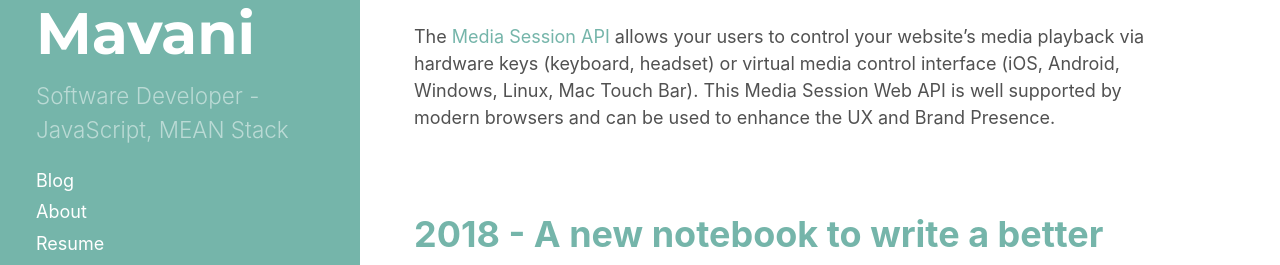
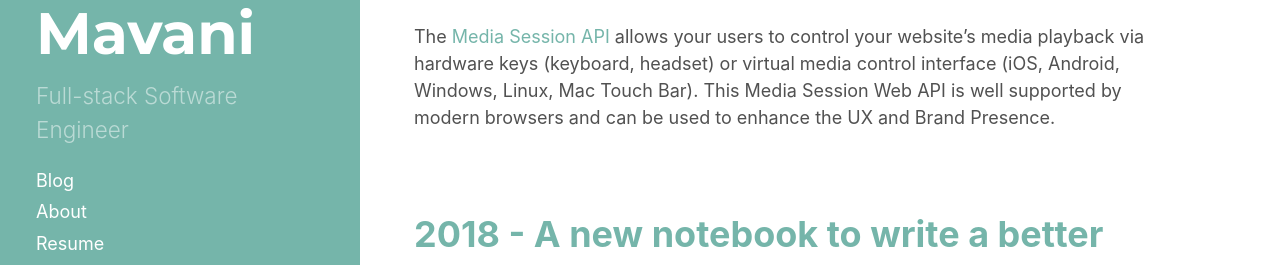
Before and after one commit to ManadayM/manadaym.github.io, a Jekyll site: the page built from index.html, in a window 1280 px wide. Shown: the part 148-413 px from the top of the page. Built offline with Jekyll 4.4.1, drawn with Linux system fonts in a browser that asks for light colours; nearby versions of some CDN libraries; the list of posts is cut into pages by our own code.

Commit message:
config: change sub title

```diff
--- a/_config.yml
+++ b/_config.yml
@@ -19,7 +19,7 @@ excerpt_separator: <!--more-->
 # Setup
 title:            Manaday Mavani
 #tagline:          'A Jekyll theme'
-description:      'Software Developer - JavaScript, MEAN Stack'
+description:      'Full-stack Software Engineer'
 url:              https://manadaym.github.io/
 baseurl:          ""
 
```
